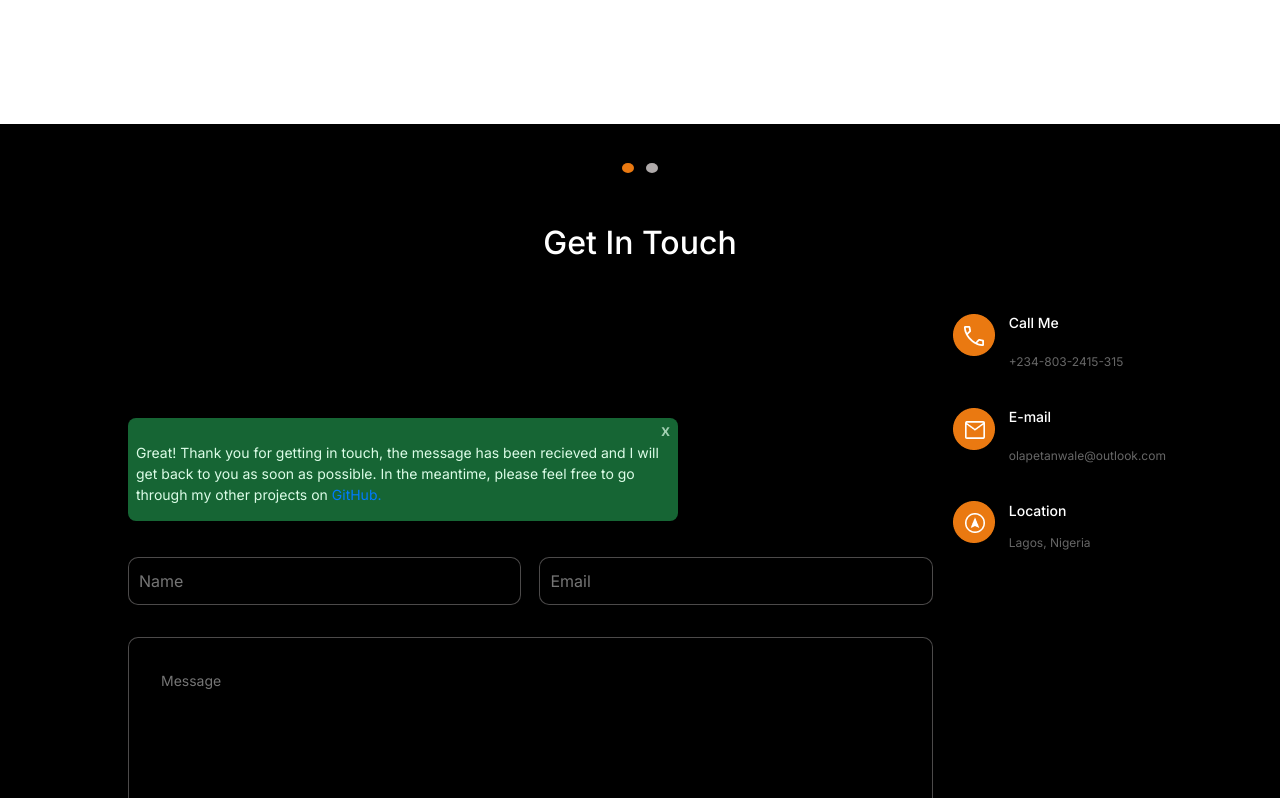
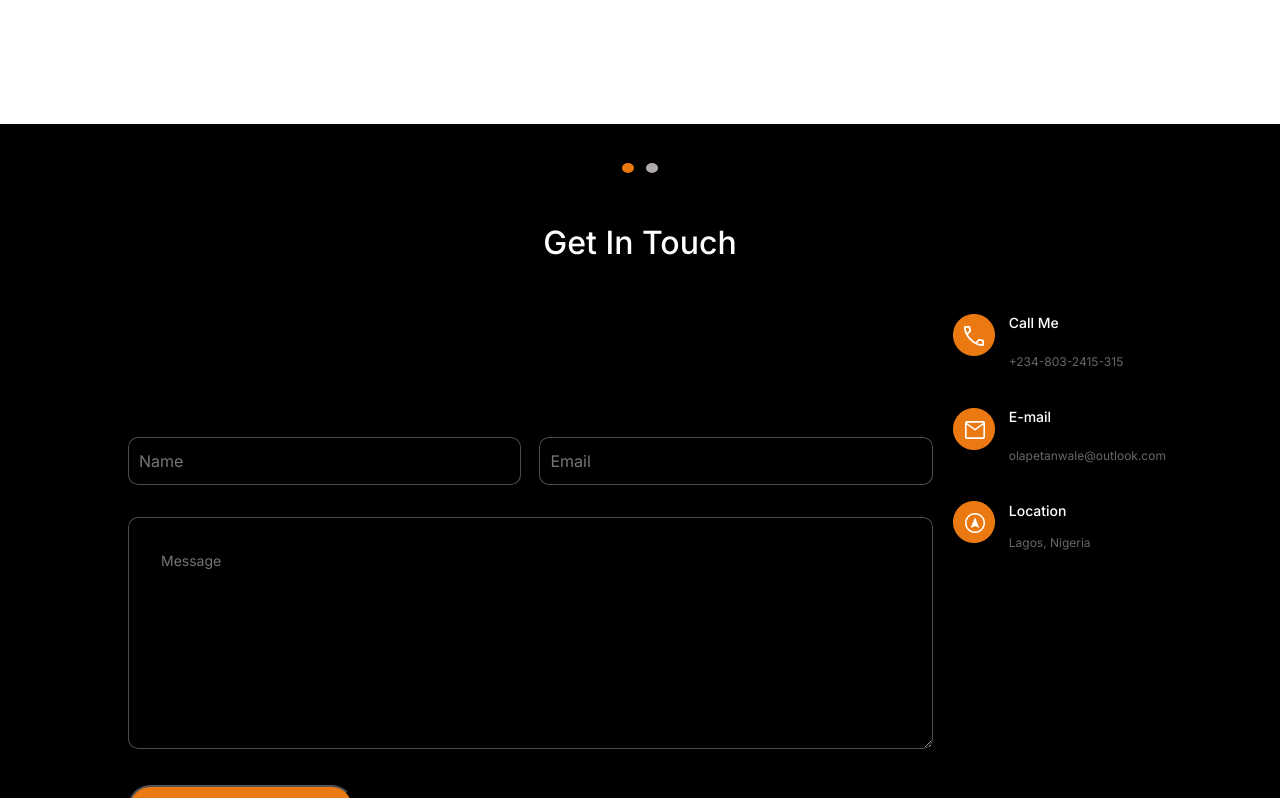
Before and after one commit to wale-prog/portfolio, a React (Create React App) app: page / in a window 1280 px wide. Shown: the part 4125-4923 px from the top of the page. Built offline with nearby package versions, Linux system fonts and the light colour scheme.

Commit message:
Implement message slide in with css animation

```diff
--- a/src/components/Contact.css
+++ b/src/components/Contact.css
@@ -221,14 +221,20 @@
     left: -200%;
     bottom: 0;
     min-width: 30%;
-    transition: all 0.3s ease-in-out;
-    transition: left 0.3s ease-in-out;
+    display: none;
+    animation: message-in;
+    animation-duration: 1s;
   }
 
   .error-message.active,
   .success-message.active {
-    /* position: static; */
     left: 0;
+    display: flex;
+  }
+
+  @keyframes message-in {
+    from {left: -200%;}
+    to {left: 0;}
   }
 
 }
--- a/src/components/Contact.js
+++ b/src/components/Contact.js
@@ -1,4 +1,3 @@
-/* eslint-disable no-unused-vars */
 import React, { useState } from 'react';
 import axios from 'axios';
 import phone from '../images/mobile/phone.png';
```
